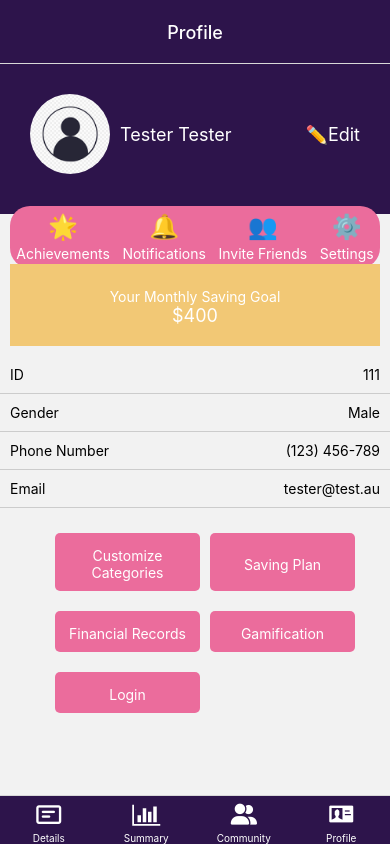
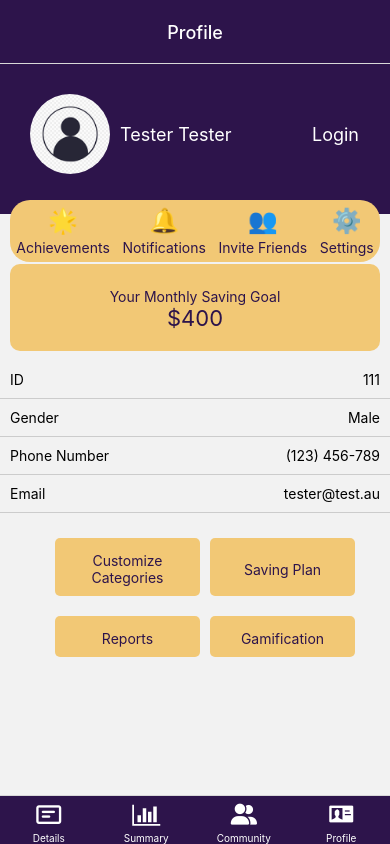
Before and after one commit to JoyfulTechLauncher/joyfulfrugalista, a React Native app: screen /Profile in a window 390 px wide. Built offline with nearby package versions, Linux system fonts and the light colour scheme.

Commit message:
Modifications in buttons of profile page

```diff
--- a/screens/Profile.js
+++ b/screens/Profile.js
@@ -3,6 +3,12 @@ import React from 'react';
 import { View, Button } from 'react-native';
 import { SafeAreaView, ScrollView, Text, TouchableOpacity, StyleSheet } from 'react-native';
 import { Image } from 'react-native';
+
+const colors ={
+    //buttonColor: '#eb6c9c',
+    buttonColor: '#f2c875',
+    textColor: '#2d144b',
+}
 
 const styles = StyleSheet.create({
 
@@ -32,10 +38,15 @@ const styles = StyleSheet.create({
         backgroundColor: '#f2c875',
         alignItems: 'center',
         margin: 10,
+        borderRadius: 10,
     },
     userNameText: {
         color: 'white',
         fontSize: 18,
+    },
+    savingGoalText: {
+        color: colors.textColor,
+        fontSize: 22,
     },
     detailRow: {
         flexDirection: 'row',
@@ -50,19 +61,20 @@ const styles = StyleSheet.create({
         margin: 5,
         alignItems: 'center',
         justifyContent: 'center',
-        backgroundColor: '#eb6c9c',
+        backgroundColor: colors.buttonColor,
         borderRadius: 5,
         width: '50%',
     },
     buttonContainer: {
         position: 'absolute',
-        bottom: 460,
+        bottom: 410,
         left: 10,
         right: 10,
+        zIndex: 1,
         flexDirection: 'row',
         justifyContent: 'space-around',
         alignItems: 'center',
-        backgroundColor: '#eb6c9c',
+        backgroundColor: colors.buttonColor,
         borderRadius: 20,
         paddingVertical: 5,
     },
@@ -79,7 +91,7 @@ const styles = StyleSheet.create({
         color: 'white',
     },
     buttonText: {
-        color: 'white',
+        color: colors.textColor,
         fontSize: 14,
         marginTop: 4,
         textAlign: 'center',
@@ -109,8 +121,11 @@ function Profile({ navigation }) {
 
                       <Text style={styles.userNameText}>Tester Tester</Text>
                       <View style={{ flex: 1 }} />
-                      <TouchableOpacity>
-                          <Text style={styles.userNameText}>✏️Edit</Text>
+                      <TouchableOpacity
+                          style={styles.transparentButton}
+                          onPress={() => navigation.navigate('Login')}
+                      >
+                          <Text style={styles.userNameText}>Login</Text>
                       </TouchableOpacity>
                   </View>
               </View>
@@ -138,7 +153,7 @@ function Profile({ navigation }) {
 
               <View style={styles.banner}>
                   <Text style={styles.buttonText}>Your Monthly Saving Goal</Text>
-                  <Text style={styles.userNameText}>$400</Text>
+                  <Text style={styles.savingGoalText}>$400</Text>
               </View>
 
               <View style={styles.detailRow}>
@@ -167,18 +182,10 @@ function Profile({ navigation }) {
                   </View>
                   <View style={styles.row}>
                       <TouchableOpacity style={styles.button}>
-                          <Text style={styles.buttonText}>Financial Records</Text>
+                          <Text style={styles.buttonText}>Reports</Text>
                       </TouchableOpacity>
                       <TouchableOpacity style={styles.button}>
                           <Text style={styles.buttonText}>Gamification</Text>
-                      </TouchableOpacity>
-                  </View>
-                  <View style={styles.row}>
-                      <TouchableOpacity
-                          style={styles.button}
-                          onPress={() => navigation.navigate('Login')}
-                      >
-                          <Text style={styles.buttonText}>Login</Text>
                       </TouchableOpacity>
                   </View>
               </View>
```
